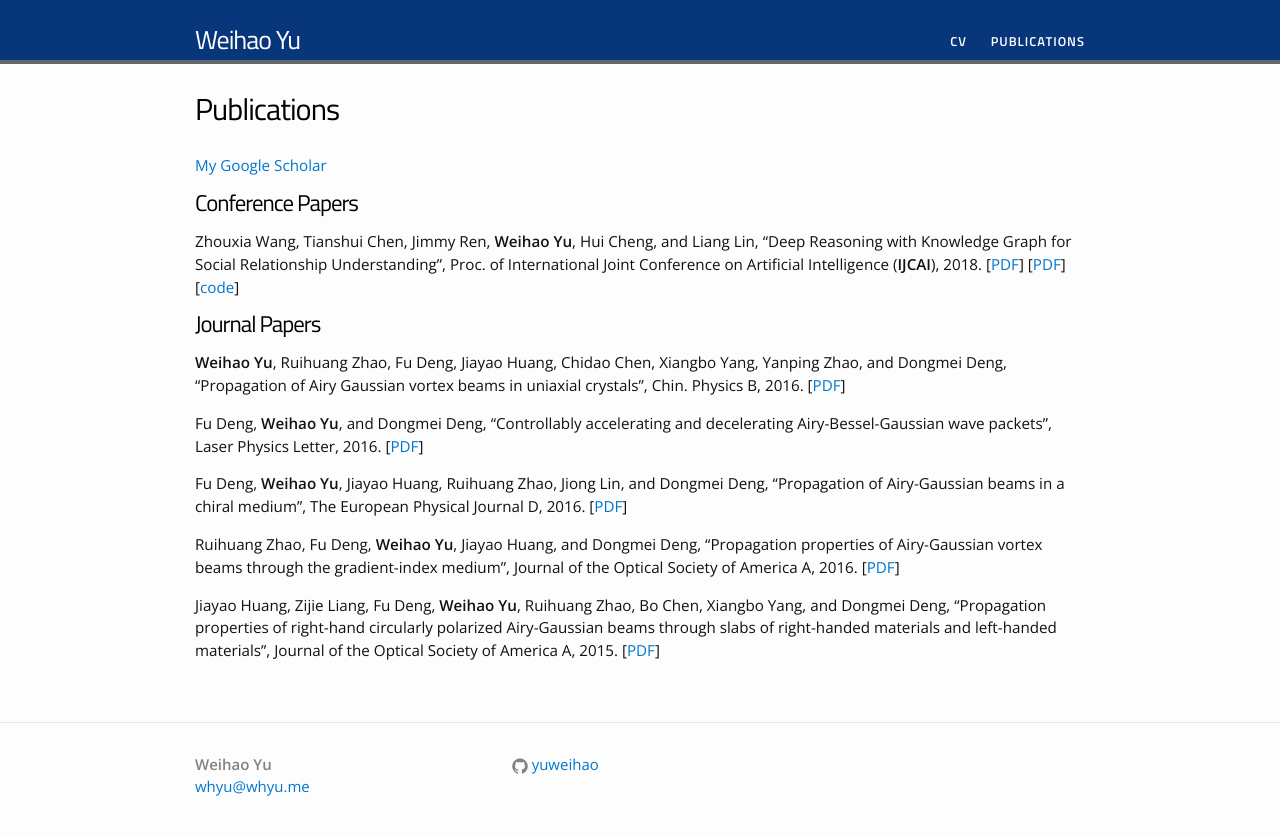
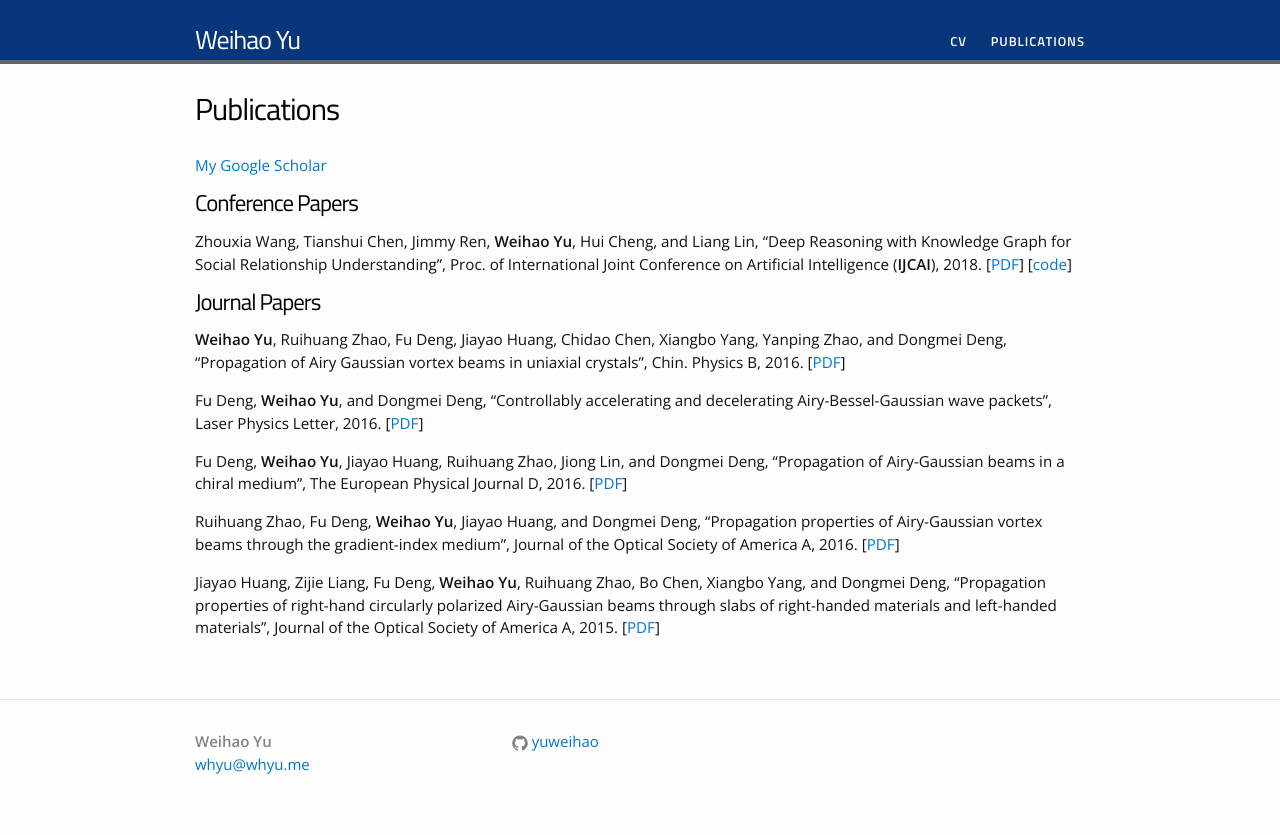
Before and after one commit to yuweihao/yuweihao.github.io, a Jekyll site: the page built from publications.md, in a window 1280 px wide. Shown: the top 835 px of the page. Built offline with Jekyll 4.4.1, drawn with Linux system fonts in a browser that asks for light colours.

Commit message:
Update publications.md

```diff
--- a/publications.md
+++ b/publications.md
@@ -7,7 +7,7 @@ permalink: /publications/
 [My Google Scholar](https://scholar.google.com/citations?user=LYxjt1QAAAAJ)
 
 # Conference Papers
-Zhouxia Wang, Tianshui Chen, Jimmy Ren, **Weihao Yu**, Hui Cheng, and Liang Lin, “Deep Reasoning with Knowledge Graph for Social Relationship Understanding”,  Proc. of International Joint Conference on Artificial Intelligence (**IJCAI**), 2018. [<a href="https://arxiv.org/pdf/1807.00504.pdf" target="_blank" rel="external">PDF</a>] [<a href="https://arxiv.org/pdf/1807.00504.pdf" target="_blank" rel="external">PDF</a>] [<a href="https://github.com/wzhouxiff/SR" target="_blank" rel="external">code</a>]
+Zhouxia Wang, Tianshui Chen, Jimmy Ren, **Weihao Yu**, Hui Cheng, and Liang Lin, “Deep Reasoning with Knowledge Graph for Social Relationship Understanding”,  Proc. of International Joint Conference on Artificial Intelligence (**IJCAI**), 2018. [<a href="https://arxiv.org/pdf/1807.00504.pdf" target="_blank" rel="external">PDF</a>] [<a href="https://github.com/wzhouxiff/SR" target="_blank" rel="external">code</a>]
 
 
 
```
